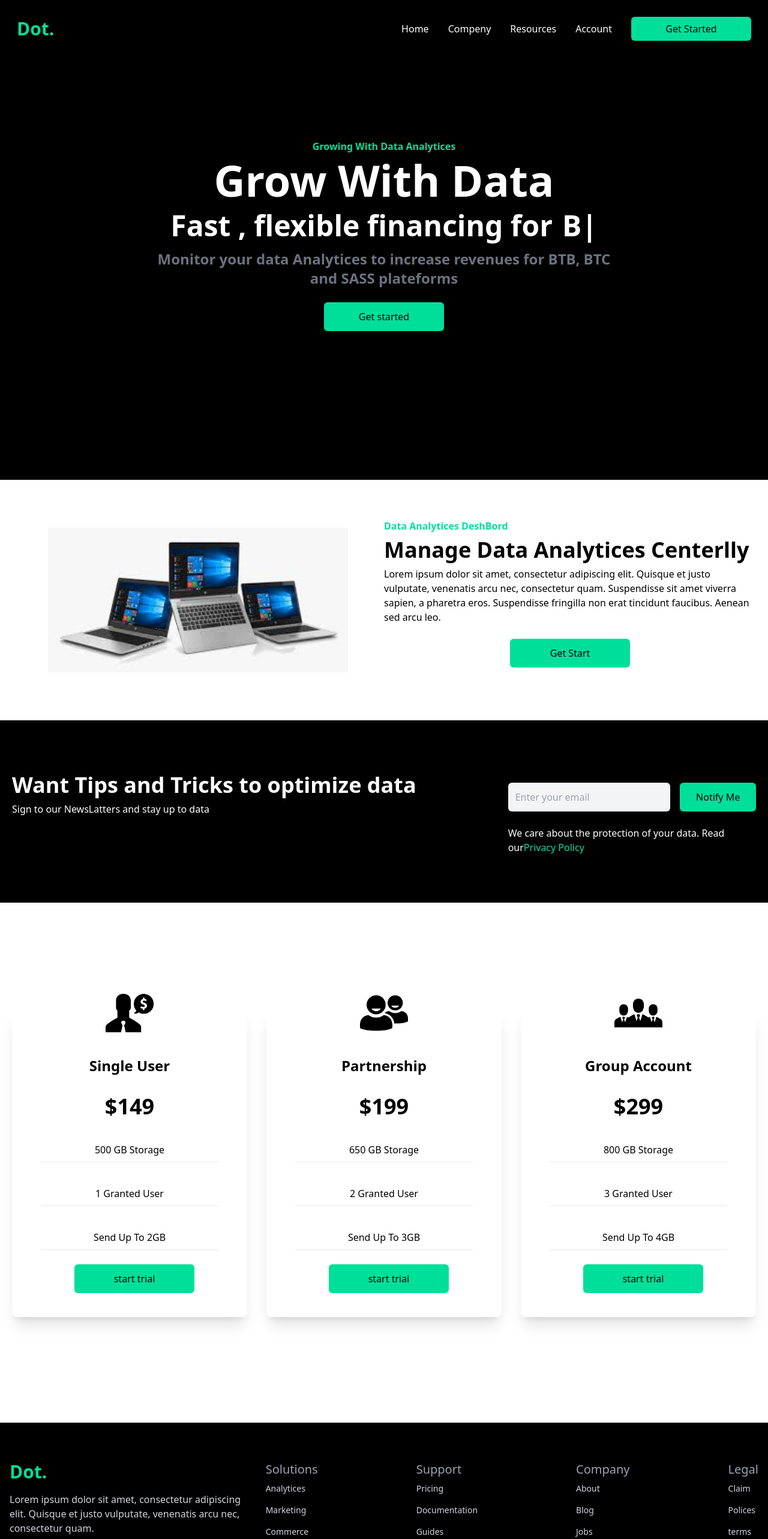
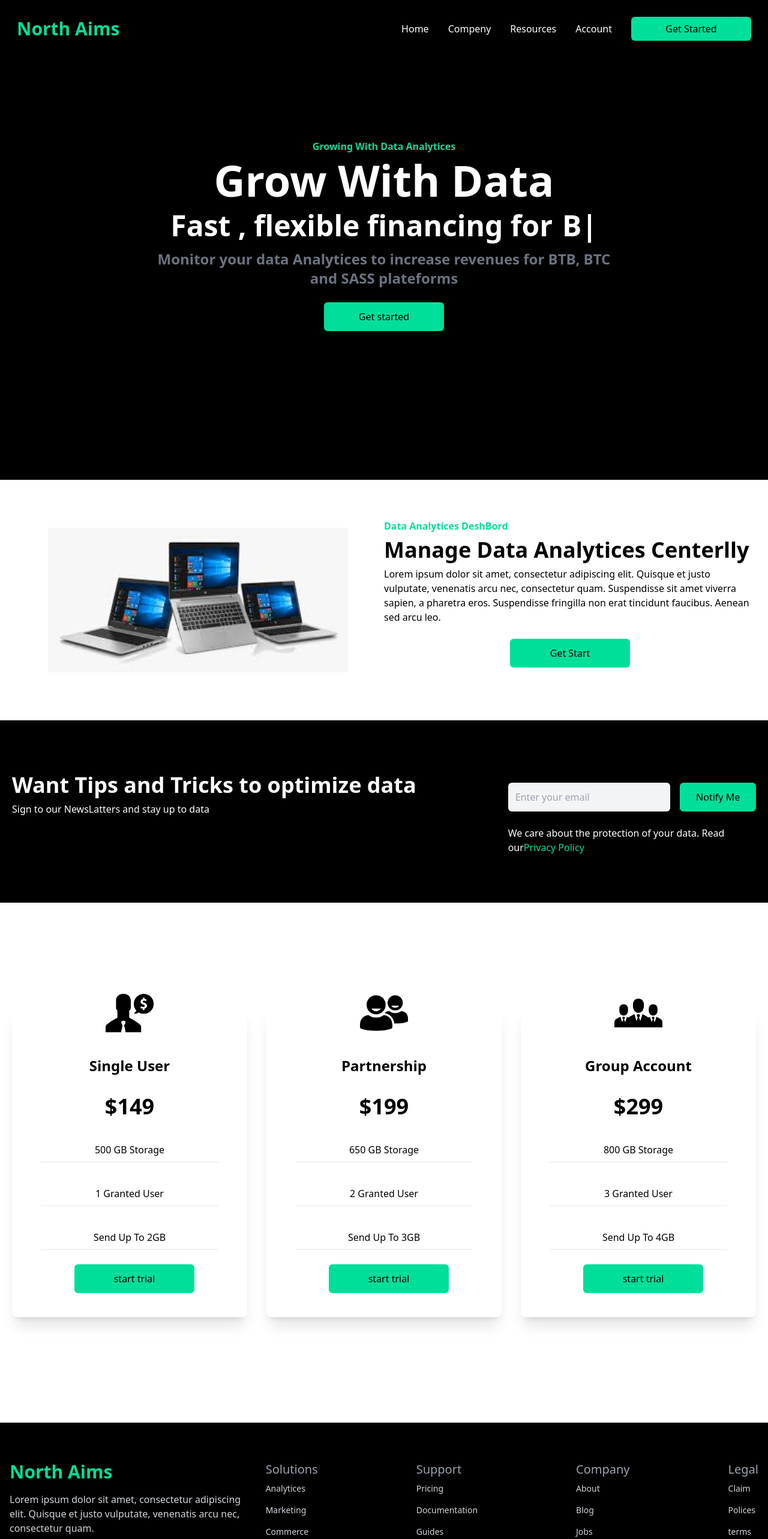
Before and after one commit to HaiderAbas/website, a React (Create React App) app: page / in a window 1280 px wide. Shown: the top 2566 px of the page at 60% size. Built offline with nearby package versions, Linux system fonts and the light colour scheme.

Commit message:
fixed-bug

```diff
--- a/src/components/Footer/Footer.js
+++ b/src/components/Footer/Footer.js
@@ -10,7 +10,9 @@
   return (
     <div className="mx-w-[1240px] mx-auto py-16 px-4 bg-black grid lg:grid-cols-3 gap-8 text-gray-300">
       <div>
-        <h1 className="w-full text-3xl font-bold text-[#00df9a]">Dot.</h1>
+        <h1 className="w-full text-3xl font-bold text-[#00df9a]">
+          North Aims
+        </h1>
         <p className="py-4">
           Lorem ipsum dolor sit amet, consectetur adipiscing elit. Quisque et
           justo vulputate, venenatis arcu nec, consectetur quam.
--- a/src/components/navabr/nav.js
+++ b/src/components/navabr/nav.js
@@ -10,7 +10,7 @@
     <>
       <div className="flex justify-between items-center h-24 max-w-[1240px] text-white mx-auto px-2 ">
         <h1 className="w-full text-3xl font-bold  font-bold text-[#00df9a]">
-          Dot.
+          North Aims
         </h1>
         <ul className="md:flex hidden">
           <li className="p-4">Home</li>
@@ -34,7 +34,7 @@
           }
         >
           <h1 className="w-full text-3xl font-bold font-bold text-[#00df9a] mt-5 ml-3">
-            Dot.
+            North Aims
           </h1>
           <ul className="uppercase pt-8 text-white ">
             <li className="p-4 border-b border-gray-600">Home</li>
```
